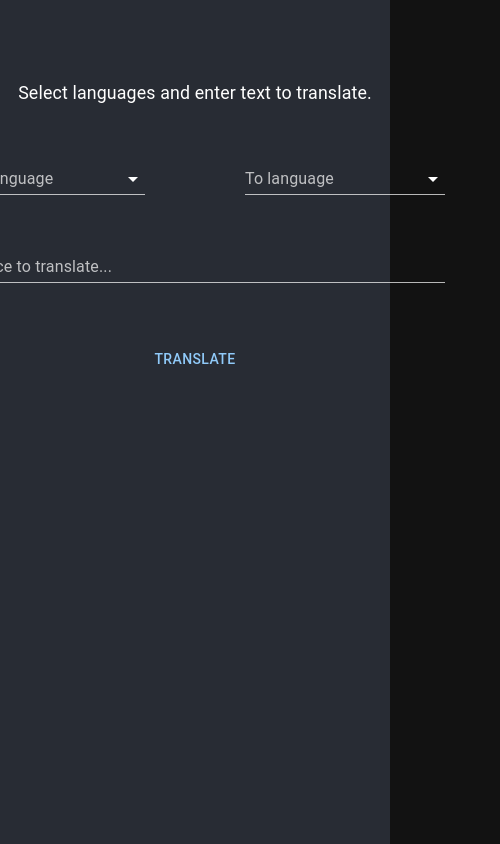
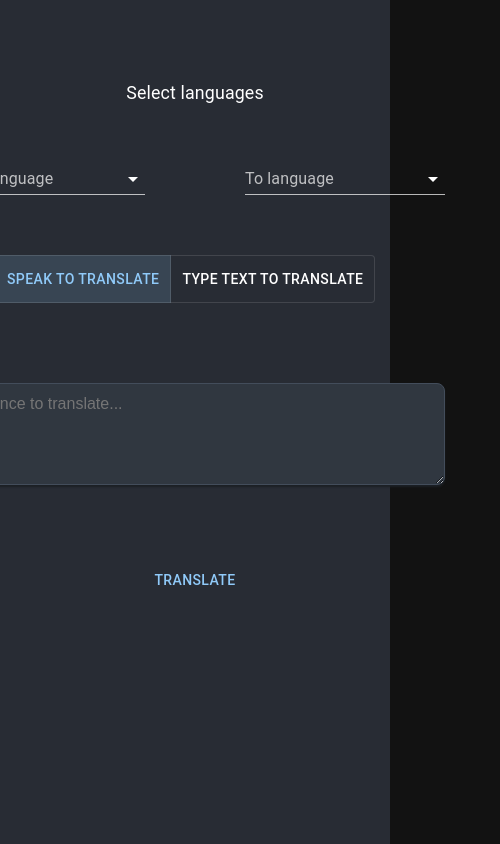
Before and after one commit to caglarcem/natural-lang-frontend, a React (Create React App) app: page / in a window 390 px wide. Shown: the whole page, 500 px wide, since content can reach past the window. Built offline with nearby package versions, Linux system fonts and the light colour scheme; no server answers.

Commit message:
added text/speech option. also added initial microphone listening

```diff
--- a/package.json
+++ b/package.json
@@ -5,7 +5,9 @@
     "dependencies": {
         "@emotion/react": "^11.11.1",
         "@emotion/styled": "^11.11.0",
+        "@mui/base": "5.0.0-beta.40",
         "@mui/material": "^5.15.1",
+        "@mui/system": "^5.15.14",
         "@testing-library/jest-dom": "^5.17.0",
         "@testing-library/react": "^13.4.0",
         "@testing-library/user-event": "^13.5.0",
--- a/src/App.tsx
+++ b/src/App.tsx
@@ -1,9 +1,19 @@
 import { FormEvent, useState, useEffect, useRef } from 'react';
 import './App.css';
-import { TextField, Button, Autocomplete, Box } from '@mui/material';
+import {
+    TextField,
+    Button,
+    Autocomplete,
+    Box,
+    ToggleButtonGroup,
+    ToggleButton,
+} from '@mui/material';
 import { ThemeProvider, createTheme } from '@mui/material/styles';
+import { TextareaAutosize as BaseTextareaAutosize } from '@mui/base/TextareaAutosize';
+import { styled } from '@mui/system';
 import CssBaseline from '@mui/material/CssBaseline';
 import CircularProgress from '@mui/material/CircularProgress';
+import React from 'react';
 
 const darkTheme = createTheme({
     palette: {
@@ -11,19 +21,79 @@ const darkTheme = createTheme({
     },
 });
 
+const blue = {
+    100: '#DAECFF',
+    200: '#b6daff',
+    400: '#3399FF',
+    500: '#007FFF',
+    600: '#0072E5',
+    900: '#003A75',
+};
+
+const grey = {
+    50: '#F3F6F9',
+    100: '#E5EAF2',
+    200: '#DAE2ED',
+    300: '#C7D0DD',
+    400: '#B0B8C4',
+    500: '#9DA8B7',
+    600: '#6B7A90',
+    700: '#434D5B',
+    800: '#303740',
+    900: '#1C2025',
+};
+
+const Textarea = styled(BaseTextareaAutosize)(
+    ({ theme }) => `
+    box-sizing: border-box;
+    width: 320px;
+    font-family: 'Arial';
+    font-size: 16px;
+    font-weight: 400;
+    line-height: 1.5;
+    padding: 8px 12px;
+    border-radius: 8px;
+    color: ${theme.palette.mode === 'dark' ? grey[100] : grey[900]};
+    background: ${theme.palette.mode === 'dark' ? grey[800] : '#fff'};
+    border: 1px solid ${theme.palette.mode === 'dark' ? grey[700] : grey[200]};
+    box-shadow: 0px 2px 2px ${
+        theme.palette.mode === 'dark' ? grey[900] : grey[50]
+    };
+
+    &:hover {
+      border-color: ${blue[400]};
+    }
+
+    &:focus {
+      border-color: ${blue[400]};
+      box-shadow: 0 0 0 3px ${
+          theme.palette.mode === 'dark' ? blue[200] : blue[200]
+      };
+    }
+
+    // firefox
+    &:focus-visible {
+      outline: 0;
+    }
+  `
+);
+
 interface Language {
     code: string;
     name: string;
 }
 
-interface TranslateRequest {
-    incomingSentence: string | undefined;
+interface TranslationRequest {
+    inputMode: 'speech' | 'text';
+    incomingSentence?: string | undefined;
+    incomingSpeech?: string | undefined;
     fromLanguageCode: string | undefined;
     toLanguageCode: string | undefined;
 }
 
 function App() {
     const [loading, setLoading] = useState(false);
+    const [ws, setWs] = useState<WebSocket | null>(null);
 
     // Translation
     const [incomingSentence, setIncomingSentence] = useState<string>();
@@ -31,11 +101,14 @@ function App() {
     const [toLanguageCode, setToLanguageCode] = useState<string>();
     const [translation, setTranslation] = useState<string>();
     const [languages, setLanguages] = useState<Language[]>([]);
-
     // Audio
+    // incoming speech response
     const [audioUrl, setAudioUrl] = useState<string | null>(null);
     const audioRef = useRef<HTMLAudioElement>(null);
-    const [ws, setWs] = useState<WebSocket | null>(null);
+    // listening to user speech to stream
+    const [audioStream, setAudioStream] = useState<MediaStream | null>(null);
+
+    const [alignment, setAlignment] = React.useState('web');
 
     const defaultPropsFromLanguage = {
         options: languages || [],
@@ -47,7 +120,15 @@ function App() {
         getOptionLabel: (option: Language) => option.name,
     };
 
+    const handleChange = (
+        event: React.MouseEvent<HTMLElement>,
+        newAlignment: string
+    ) => {
+        setAlignment(newAlignment);
+    };
+
     useEffect(() => {
+        // Function to get available languages and initialize websocket
         const fetchData = async () => {
             const cachedLanguages = localStorage.getItem('cachedLanguages');
             if (cachedLanguages) {
@@ -104,7 +185,66 @@ function App() {
         };
     }, []);
 
+    // useEffect(() => {
+    //     // Function to initialize microphone access and set up audio stream
+    //     const initializeMicrophone = async () => {
+    //         try {
+    //             const stream = await navigator.mediaDevices.getUserMedia({
+    //                 audio: true,
+    //             });
+    //             setAudioStream(stream);
+    //         } catch (error) {
+    //             console.error('Error accessing microphone:', error);
+    //         }
+    //     };
+
+    //     initializeMicrophone();
+
+    //     // Clean-up function to stop audio stream when component unmounts
+    //     return () => {
+    //         if (audioStream) {
+    //             audioStream.getTracks().forEach((track) => track.stop());
+    //         }
+    //     };
+    // }, []);
+
+    // useEffect(() => {
+    //     // Function to send raw audio data to server via WebSocket
+    //     const sendDataToServer = () => {
+    //         if (ws && audioStream) {
+    //             const audioChunks: Blob[] = [];
+    //             const mediaRecorder = new MediaRecorder(audioStream);
+
+    //             mediaRecorder.ondataavailable = (e) => {
+    //                 if (e.data.size > 0) {
+    //                     audioChunks.push(e.data);
+    //                 }
+    //             };
+
+    //             mediaRecorder.onstop = () => {
+    //                 const audioBlob = new Blob(audioChunks, {
+    //                     type: 'audio/wav',
+    //                 });
+    //                 ws.send(audioBlob);
+    //                 setLoading(false);
+    //             };
+
+    //             mediaRecorder.start();
+    //         }
+    //     };
+
+    //     sendDataToServer();
+
+    //     // Clean-up function to stop sending data when component unmounts
+    //     return () => {
+    //         if (audioStream) {
+    //             audioStream.getTracks().forEach((track) => track.stop());
+    //         }
+    //     };
+    // }, [ws, audioStream]);
+
     useEffect(() => {
+        // Function to play the translated speech response
         setAudioUrl(audioUrl);
 
         if (audioUrl) {
@@ -121,7 +261,8 @@ function App() {
         if (incomingSentence) {
             setLoading(true);
 
-            const translateRequest: TranslateRequest = {
+            const translateRequest: TranslationRequest = {
+                inputMode: 'text',
                 incomingSentence,
                 fromLanguageCode,
                 toLanguageCode,
@@ -149,9 +290,7 @@ function App() {
                                 marginTop: 10,
                             }}
                         >
-                            <div>
-                                Select languages and enter text to translate.
-                            </div>
+                            <div>Select languages</div>
                             <Box
                                 sx={{
                                     display: 'flex',
@@ -192,13 +331,32 @@ function App() {
                                     }}
                                 />
                             </Box>
-                            <TextField
-                                variant="standard"
-                                label="Sentence to translate..."
+                            <ToggleButtonGroup
+                                color="primary"
+                                style={{
+                                    marginTop: '60px',
+                                    marginLeft: '50px',
+                                }}
+                                value={alignment}
+                                exclusive
+                                onChange={handleChange}
+                                aria-label="Platform"
+                            >
+                                <ToggleButton value="web">
+                                    Speak to translate
+                                </ToggleButton>
+                                <ToggleButton value="android">
+                                    Type text to translate
+                                </ToggleButton>
+                            </ToggleButtonGroup>
+                            <Textarea
+                                aria-label="minimum height"
+                                minRows={3}
+                                placeholder="Sentence to translate..."
                                 style={{
                                     height: 30,
                                     width: 500,
-                                    marginTop: 40,
+                                    marginTop: 80,
                                 }}
                                 onChange={(e) =>
                                     setIncomingSentence(e.target.value)
--- /dev/null
+++ b/src/components/common/textArea.tsx
@@ -0,0 +1,3 @@
+const TextArea = () => {};
+
+export default TextArea;
```
Also changed, not shown: 1 other file (tests, documents, lock files or other folders).
